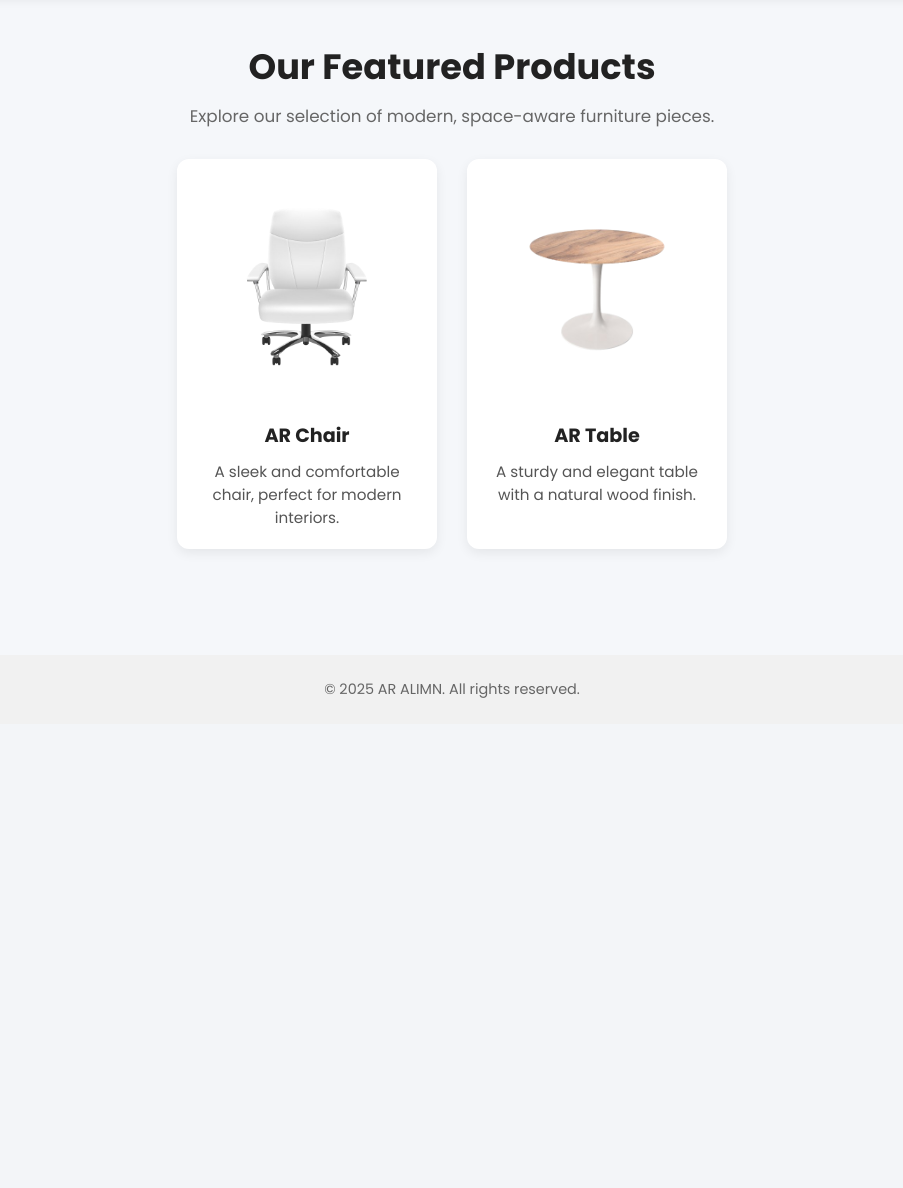
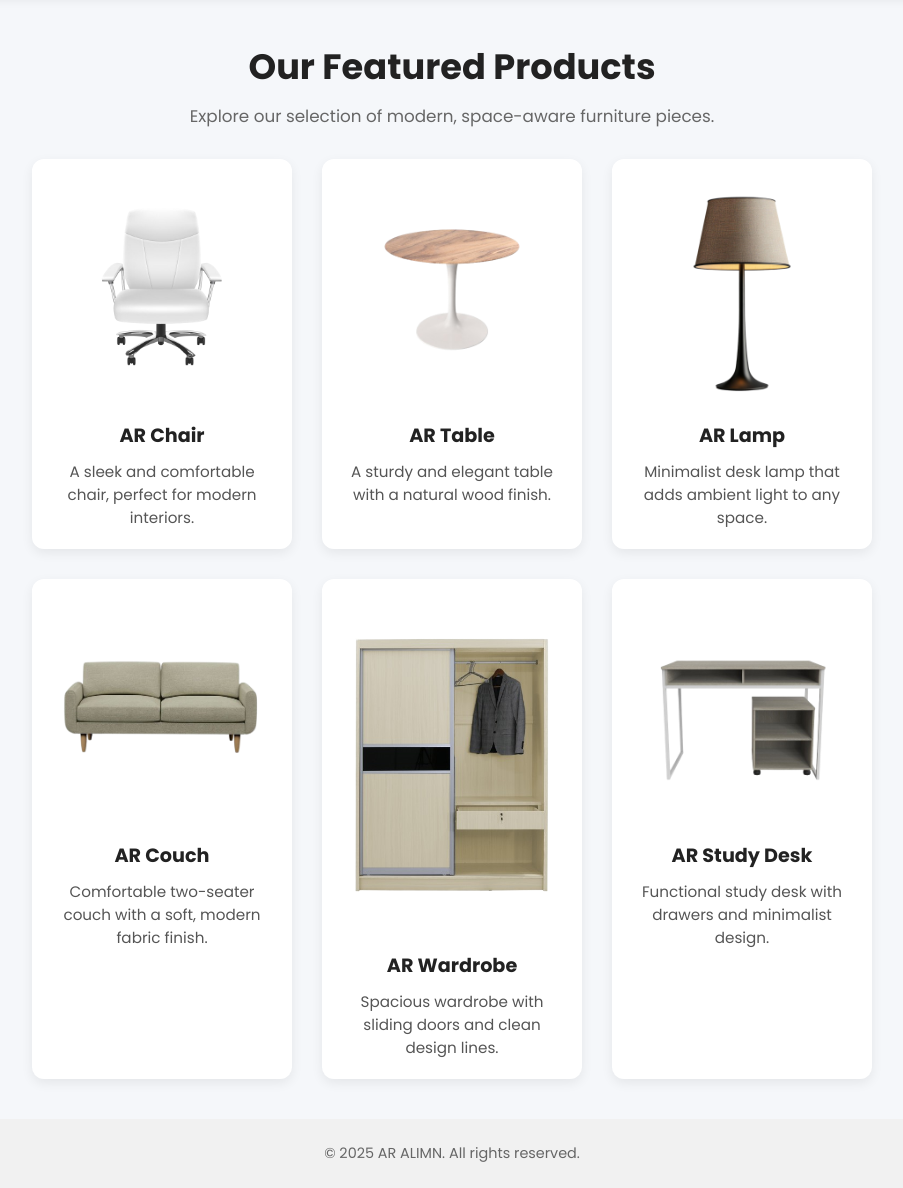
Before and after one commit to naqinizam/ar-alimn-project, a Flask app: page /products in a window 1280 px wide. Shown: the part 76-1264 px from the top of the page, without its empty margins (188-1091 px from the left). Before the commit the page ends 774 px from the top, so only its background shows below. Run offline with Flask 3, Linux system fonts and the light colour scheme.

Commit message:
Final touch up

```diff
--- a/templates/products.html
+++ b/templates/products.html
@@ -16,21 +16,46 @@
     <p class="subtext fade-in">Explore our selection of modern, space-aware furniture pieces.</p>
 
     <div class="product-grid fade-in pop-hover">
+      <!-- Product 1 -->
       <div class="product-card fade-in">
         <img src="{{ url_for('static', filename='images/chair.png') }}" alt="Modern Chair">
         <h3>AR Chair</h3>
         <p>A sleek and comfortable chair, perfect for modern interiors.</p>
       </div>
-      <div class="product-card fade-in pop-hover">
+      <!-- Product 2 -->
+      <div class="product-card fade-in">
         <img src="{{ url_for('static', filename='images/table.png') }}" alt="Modern Table">
         <h3>AR Table</h3>
         <p>A sturdy and elegant table with a natural wood finish.</p>
+      </div>
+      <!-- Product 3 -->
+      <div class="product-card fade-in">
+        <img src="{{ url_for('static', filename='images/lamp.png') }}" alt="Modern Lamp">
+        <h3>AR Lamp</h3>
+        <p>Minimalist desk lamp that adds ambient light to any space.</p>
+      </div>
+      <!-- Product 4 -->
+      <div class="product-card fade-in">
+        <img src="{{ url_for('static', filename='images/couch.png') }}" alt="Modern Couch">
+        <h3>AR Couch</h3>
+        <p>Comfortable two-seater couch with a soft, modern fabric finish.</p>
+      </div>
+      <!-- Product 5 -->
+      <div class="product-card fade-in">
+        <img src="{{ url_for('static', filename='images/wardrobe.png') }}" alt="Modern Wardrobe">
+        <h3>AR Wardrobe</h3>
+        <p>Spacious wardrobe with sliding doors and clean design lines.</p>
+      </div>
+      <!-- Product 6 -->
+      <div class="product-card fade-in">
+        <img src="{{ url_for('static', filename='images/desk.png') }}" alt="Study Desk">
+        <h3>AR Study Desk</h3>
+        <p>Functional study desk with drawers and minimalist design.</p>
       </div>
     </div>
   </main>
 
   {% include 'partials/footer.html' %}
-
   <script src="{{ url_for('static', filename='script.js') }}"></script>
 </body>
 </html>
```
Also changed, not shown: static/style.css (+49 -0 lines), templates/index.html (+26 -0 lines), static/images/couch.png (added), static/images/desk.png (added), static/images/wardrobe.png (added), 1 other file.
